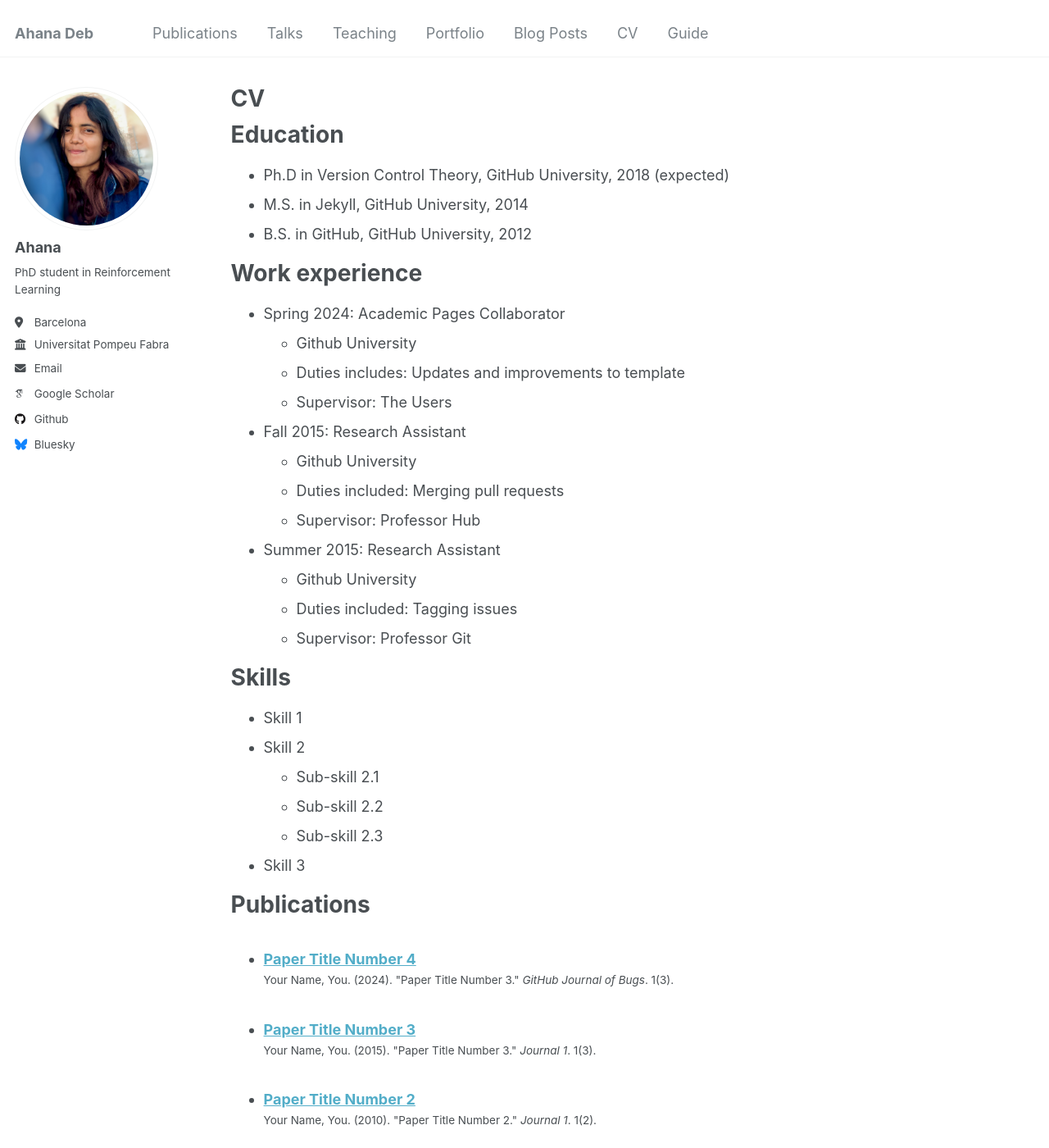
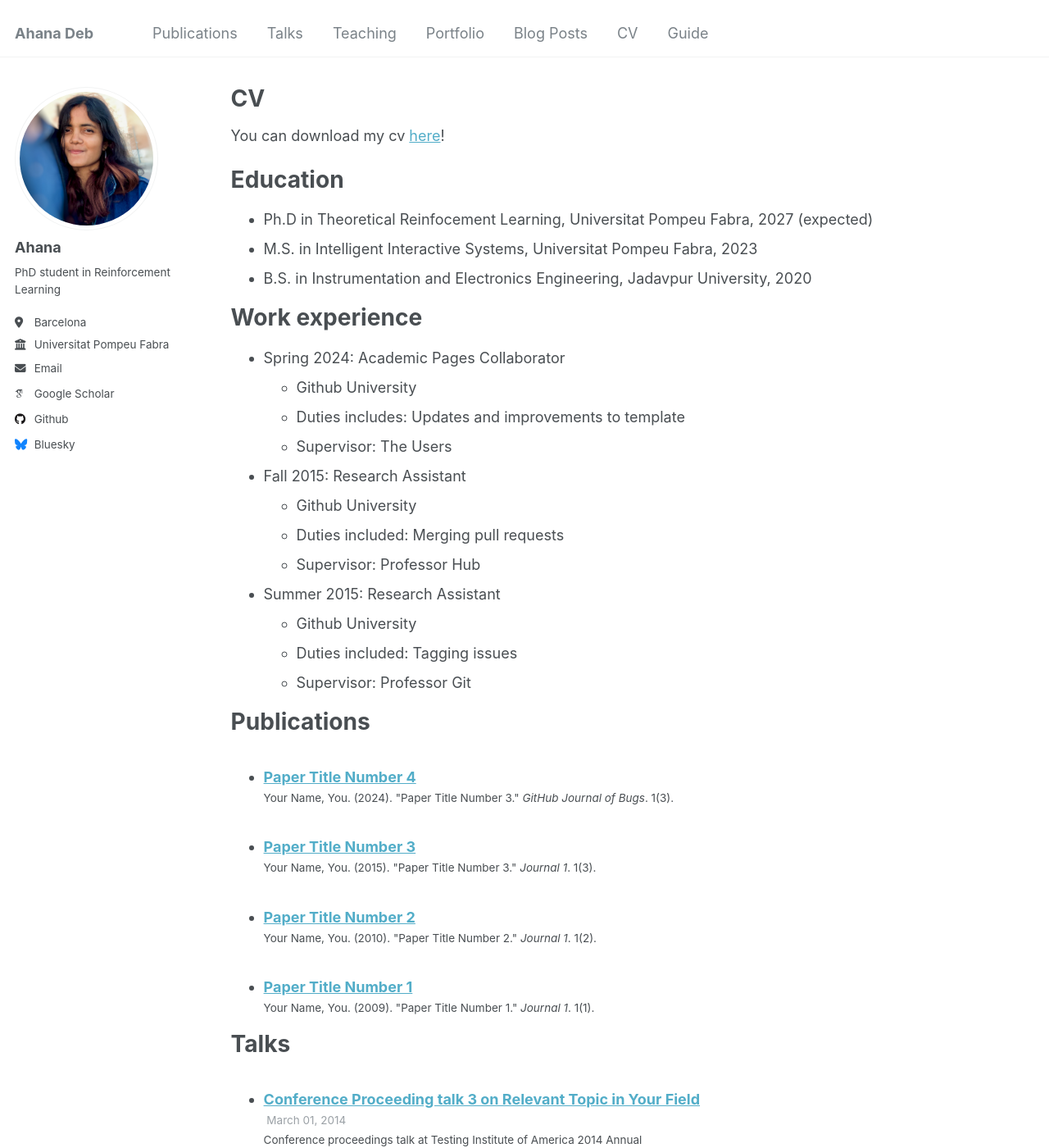
Before and after one commit to ahanadeb/ahanadeb.github.io, a Jekyll site: the page built from _pages/cv.md, in a window 1280 px wide and 1400 px high. Shown: the whole window at 82% size. Built offline with Jekyll 4.4.1, drawn with Linux system fonts in a browser that asks for light colours; some web fonts are replaced; a file with an impossible date is left out; some of the changed text lies outside the part shown.

Commit message:
blurred dp

```diff
--- a/_pages/cv.md
+++ b/_pages/cv.md
@@ -9,11 +9,14 @@ redirect_from:
 
 {% include base_path %}
 
+
+You can download my cv [here](link)!
+
 Education
 ======
-* Ph.D in Version Control Theory, GitHub University, 2018 (expected)
-* M.S. in Jekyll, GitHub University, 2014
-* B.S. in GitHub, GitHub University, 2012
+* Ph.D in Theoretical Reinfocement Learning, Universitat Pompeu Fabra, 2027 (expected)
+* M.S. in Intelligent Interactive Systems, Universitat Pompeu Fabra, 2023
+* B.S. in Instrumentation and Electronics Engineering, Jadavpur University, 2020
 
 Work experience
 ======
@@ -32,14 +35,14 @@ Work experience
   * Duties included: Tagging issues
   * Supervisor: Professor Git
 
-Skills
+<!-- Skills
 ======
 * Skill 1
 * Skill 2
   * Sub-skill 2.1
   * Sub-skill 2.2
   * Sub-skill 2.3
-* Skill 3
+* Skill 3 -->
 
 Publications
 ======
--- a/_teaching/2023-fall-teaching-1.md
+++ b/_teaching/2023-fall-teaching-1.md
@@ -4,7 +4,7 @@ collection: teaching
 type: "Undergraduate course"
 permalink: /teaching/2023-fall-teaching-1
 venue: "Universitat Pompeu Fabra, Engineering Department"
-date: 2023-1-10
+date: 2023
 location: "Barcelona, Spain"
 ---
 
```
Also changed, not shown: 1 other file.
